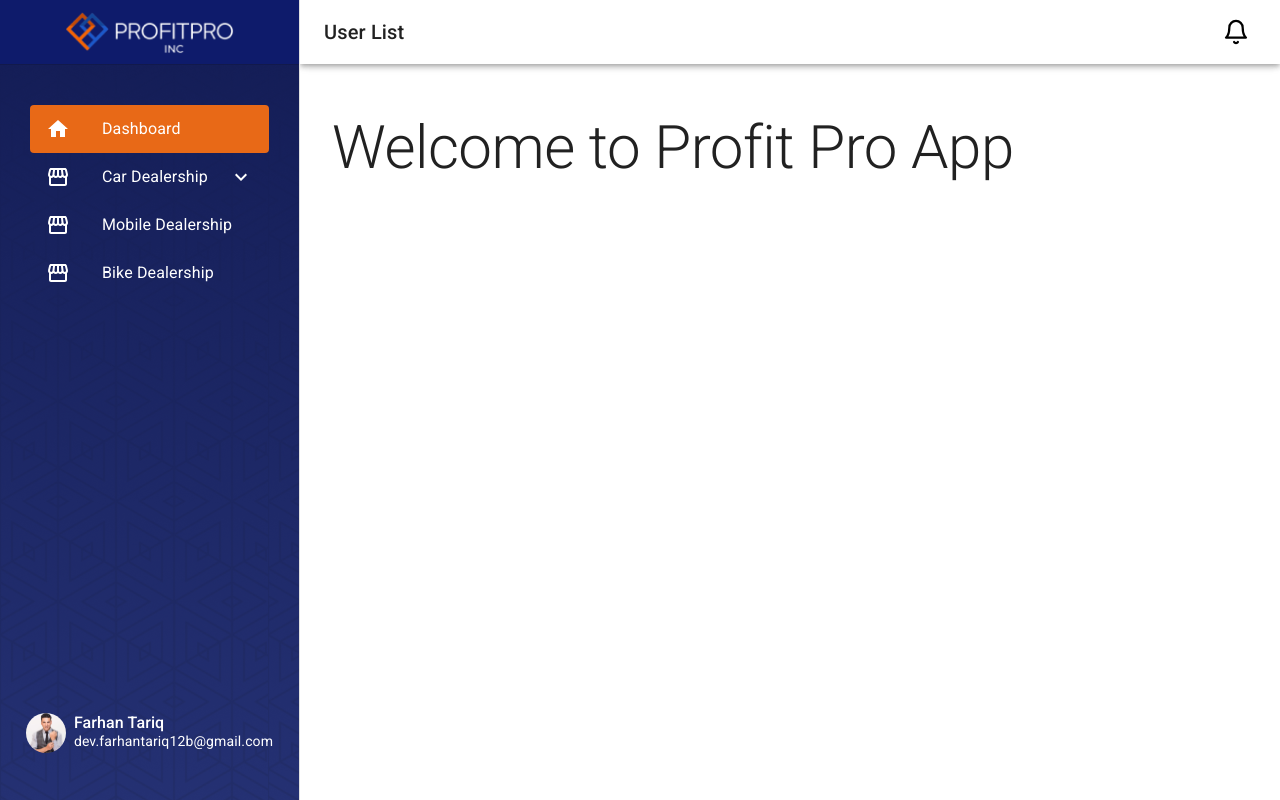
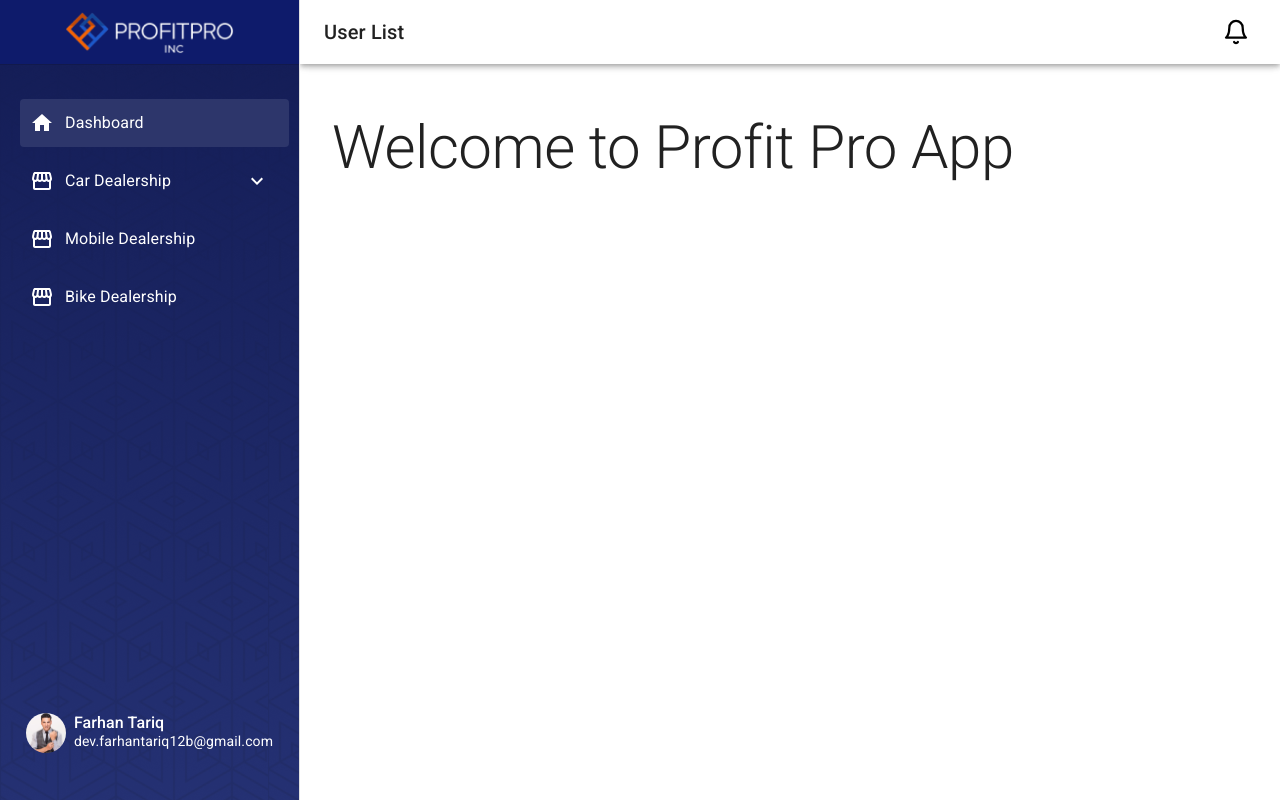
Before and after one commit to visengineering/profitpro-frontend, a React (Create React App) app: page / in a window 1280 px wide. Built offline with nearby package versions, Linux system fonts and the light colour scheme.

Commit message:
change design of drawer

```diff
--- a/src/components/generic-components/drawer/index.jsx
+++ b/src/components/generic-components/drawer/index.jsx
@@ -71,21 +71,21 @@ export default function Drawer() {
           </DrawerHeader>
           <Divider />
           <Box className="list-container">
-            <List component="nav" sx={{ marginTop: "2rem" }}>
+            <List component="nav" sx={{ marginTop: "1rem" }}>
               <ListItemButton
                 onClick={() => {
                   navigate("/");
                 }}
-                className={
+                className={`${
                   activeButton === "dashboard" ? "navbar-btn-active" : ""
-                }
+                } main-nav`}
               >
                 <ListItemIcon>
                   <HomeIcon />
                 </ListItemIcon>
                 <ListItemText primary="Dashboard" />
               </ListItemButton>
-              <ListItemButton onClick={updateOpen}>
+              <ListItemButton className="main-nav expand-able" onClick={updateOpen}>
                 <ListItemIcon>
                   <StorefrontIcon />
                 </ListItemIcon>
@@ -95,11 +95,11 @@ export default function Drawer() {
               <Collapse in={openDropDown} timeout="auto" unmountOnExit>
                 <List component="div" disablePadding>
                   <ListItemButton
-                    className={
+                    className={`${
                       activeButton === "sales-representative"
                         ? "navbar-btn-active"
                         : ""
-                    }
+                    } mt-10`}
                     sx={{ pl: 6 }}
                     onClick={() => {
                       navigate("/salesRepresentative");
@@ -108,15 +108,15 @@ export default function Drawer() {
                     {/* <ListItemIcon>
                     <PersonIcon />
                   </ListItemIcon> */}
-                    <ListItemText primary="Sales Representatives" />
+                    <ListItemText primary="Sales Person" />
                   </ListItemButton>
                   <ListItemButton
                     sx={{ pl: 6 }}
-                    className={
+                    className={`${
                       activeButton === "all-transcripts"
                         ? "navbar-btn-active"
                         : ""
-                    }
+                    } mt-10`}
                   >
                     {/* <ListItemIcon>
                     <AssignmentIcon />
@@ -125,13 +125,13 @@ export default function Drawer() {
                   </ListItemButton>
                 </List>
               </Collapse>
-              <ListItemButton>
+              <ListItemButton className="main-nav">
                 <ListItemIcon>
                   <StorefrontIcon />
                 </ListItemIcon>
                 <ListItemText primary="Mobile Dealership" />
               </ListItemButton>
-              <ListItemButton>
+              <ListItemButton className="main-nav">
                 <ListItemIcon>
                   <StorefrontIcon />
                 </ListItemIcon>
--- a/src/components/pages/transcripts/TranscriptsDataTable.jsx
+++ b/src/components/pages/transcripts/TranscriptsDataTable.jsx
@@ -99,9 +99,8 @@ function TranscriptsDataTable({
   }, [currentPage]);
 
   useEffect(() => {
-    console.log("search term changed = ", searchTerm);
     fetchData(rowsPerPage, page || 1);
-  }, [rowsPerPage, page, searchTerm]);
+  }, [page, searchTerm]);
 
   const handleSelectAllClick = (event) => {
     if (event.target.checked) {
@@ -249,6 +248,7 @@ function TranscriptsDataTable({
                     value={rowsPerPage}
                     onChange={(e) => {
                       setRowsPerPage(e.target.value);
+                      fetchData(e.target.value, 1)
                     }}
                   >
                     <MenuItem value={5}>5</MenuItem>
--- a/src/styles/_variables.scss
+++ b/src/styles/_variables.scss
@@ -1,6 +1,6 @@
 $primary: #233eae;
 $primary-2: #0e1b6b;
-$navbar-btn-hover: #e86917;
+$navbar-btn-hover: #2D366B;
 $white: #fff;
 $secondary: #383f51;
 $error: #dc2626;
--- a/src/styles/shared/_drawer.scss
+++ b/src/styles/shared/_drawer.scss
@@ -35,6 +35,13 @@ $backgroundImage: url("../../../public/SideBar.png"); // Adjust the path
       background: $navbar-btn-hover;
     }
   }
+
+  .expand-able {
+    &:hover {
+      background: none !important;
+    }
+  }
+
   .navbar-btn-active {
     margin: auto;
     width: 80%;
@@ -72,3 +79,18 @@ $backgroundImage: url("../../../public/SideBar.png"); // Adjust the path
     }
   }
 }
+
+.main-nav {
+  margin: 10px auto 0px 20px !important;
+  width: 90% !important;
+  margin-top: 10px !important;
+  padding-left: 10px !important;
+  padding-right: 20px !important;
+  .MuiListItemIcon-root {
+    min-width: 35px;
+  }
+}
+
+.mt-10 {
+  margin-top: 10px !important;
+}
```
Also changed, not shown: 1 other file (tests, documents, lock files or other folders).
